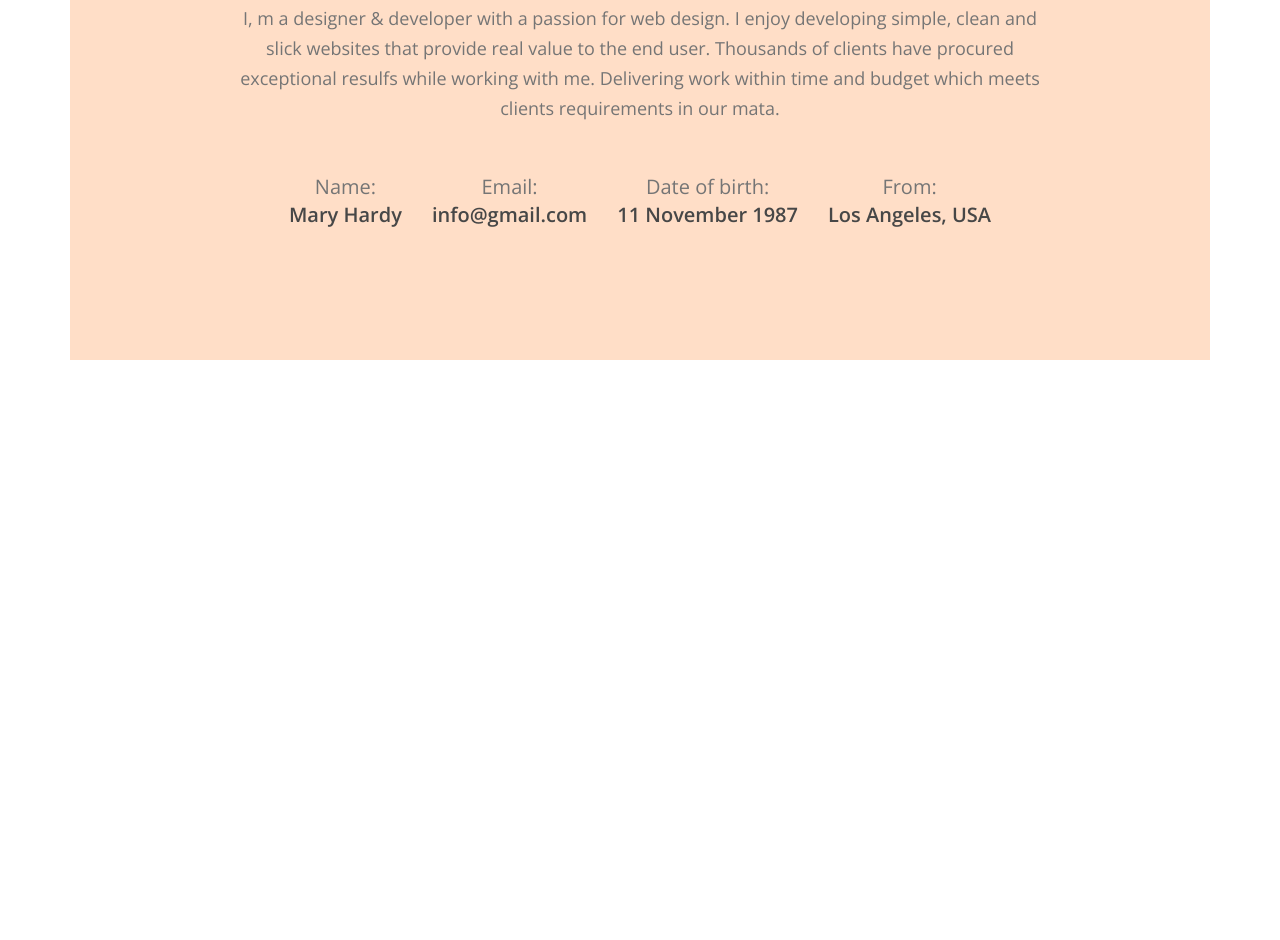
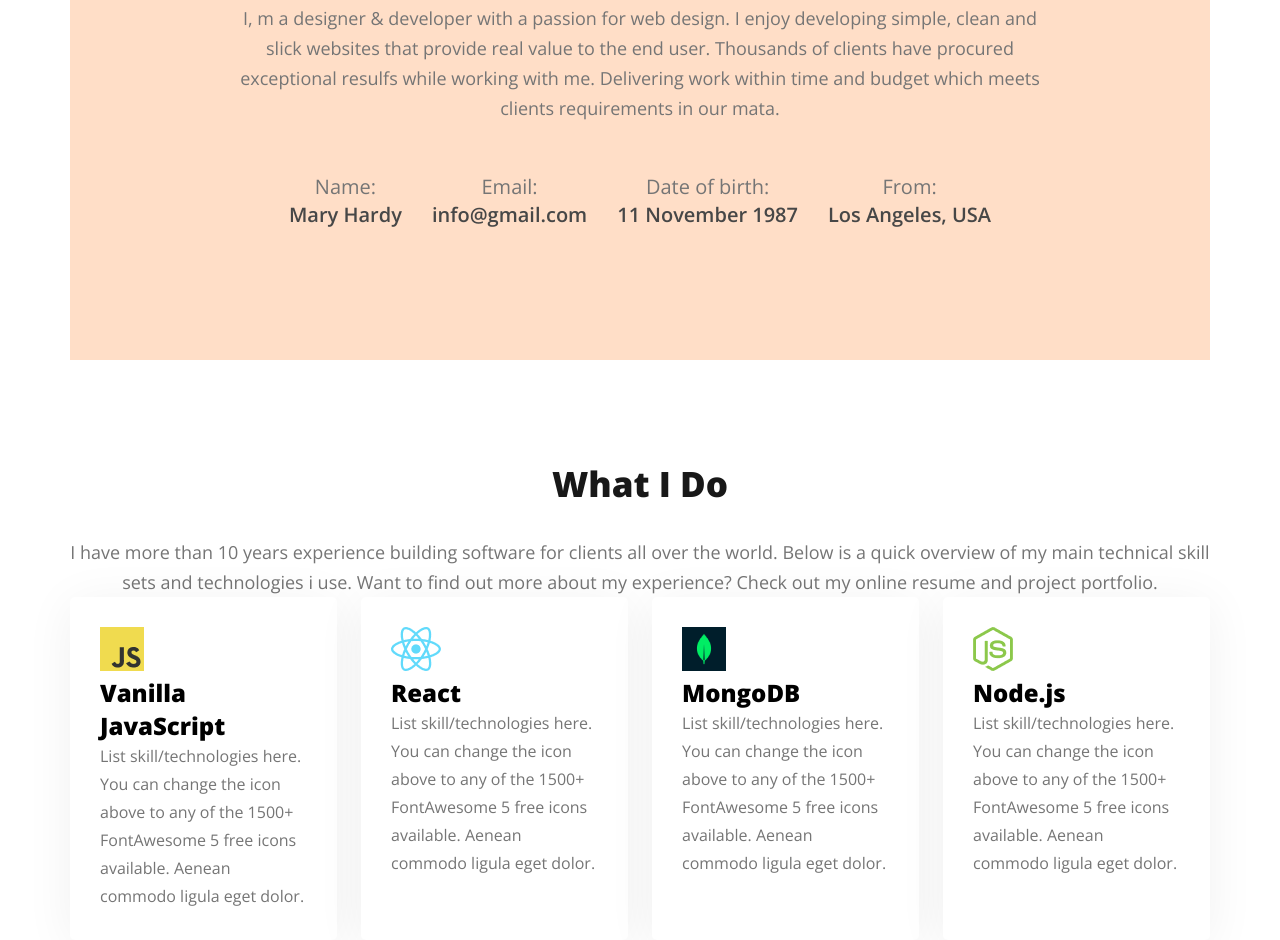
Before and after one commit to nazmul-hossein-nahid/portfolio-website, a plain HTML site: page index.html in a window 1280 px wide. Shown: the part 1173-2113 px from the top of the page. Before the commit the page ends 1533 px from the top, so only its background shows below. Drawn offline with nearby package versions, Linux system fonts and the light colour scheme.

Commit message:
added skills item

```diff
--- a/index.html
+++ b/index.html
@@ -61,8 +61,8 @@
         <!-- About section here -->
         <section class="about-area">
             <div class="about">
-                <h2 class="about-titel">About Me</h2>
-                <p class="about-descreption">I, m a designer & developer with a passion for web design. I enjoy
+                <h2 class="titel">About Me</h2>
+                <p class="descreption">I, m a designer & developer with a passion for web design. I enjoy
                     developing simple, clean and slick websites that provide real value to the end user. Thousands of
                     clients have procured exceptional resulfs while working with me. Delivering work within time and
                     budget which meets clients requirements in our mata.</p>
@@ -87,6 +87,41 @@
             </div>
         </section>
 
+        <!-- What i do section -->
+        <section class="what-i-do">
+            <div class="what">
+                <h2 class="titel">What I Do</h2>
+                <p class="descreption">I have more than 10 years experience building software for clients all over the world. Below is a quick overview of my main technical skill sets and technologies i use. Want to find out more about my experience? Check out my online resume and project portfolio.</p>
+
+                <div class="skills">
+                    <div class="skils-item">
+                        <img src="images/icons/js.png" alt="">
+                        <h2 class="item-titel">Vanilla JavaScript</h2>
+                        <p class="item-desc">List skill/technologies here. You can change the icon above to any of the 1500+ FontAwesome 5 free icons available. Aenean commodo ligula eget dolor.</p>
+                    </div>
+                    <div class="skils-item">
+                        <img src="images/icons/react.png" alt="">
+                        <h2 class="item-titel">React</h2>
+                        <p class="item-desc">List skill/technologies here. You can change the icon above to any of the 1500+ FontAwesome 5 free icons available. Aenean commodo ligula eget dolor.</p>
+                    </div>
+                    <div class="skils-item">
+                        <img src="images/icons/mongo.png" alt="">
+                        <h2 class="item-titel">MongoDB</h2>
+                        <p class="item-desc">List skill/technologies here. You can change the icon above to any of the 1500+ FontAwesome 5 free icons available. Aenean commodo ligula eget dolor.</p>
+                    </div>
+                    <div class="skils-item">
+                        <img src="images/icons/nodejs.png" alt="">
+                        <h2 class="item-titel">Node.js</h2>
+                        <p class="item-desc">List skill/technologies here. You can change the icon above to any of the 1500+ FontAwesome 5 free icons available. Aenean commodo ligula eget dolor.</p>
+                    </div>
+
+                </div>
+
+            </div>
+
+
+        </section>
+
     </main>
 </body>
 
--- a/styles/index.css
+++ b/styles/index.css
@@ -17,6 +17,22 @@ body {
     border-radius: 5px;
     background-color: #FD6E0A;
     border: 0px;
+}
+
+.titel {
+    color: #181818;
+    text-align: center;
+    font-size: 35px;
+    font-weight: 700;
+    margin-bottom: 30px;
+}
+
+.descreption {
+    color: #757575;
+    text-align: center;
+    font-size: 18px;
+    font-weight: 400;
+    line-height: 30px;
 }
 
 /* nav related css start */
@@ -163,22 +179,6 @@ body {
     padding: 130px 160px;
 }
 
-.about-titel {
-    color: #181818;
-    text-align: center;
-    font-size: 35px;
-    font-weight: 700;
-    margin-bottom: 30px;
-}
-
-.about-descreption {
-    color: #757575;
-    text-align: center;
-    font-size: 18px;
-    font-weight: 400;
-    line-height: 30px;
-}
-
 .about-info {
     display: flex;
     justify-content: center;
@@ -191,10 +191,43 @@ body {
     font-size: 20px;
     font-weight: 400;
 }
-.info-desc{
+
+.info-desc {
     color: #474747;
     font-size: 20px;
     font-style: normal;
     font-weight: 600;
     line-height: 30px;
 }
+
+/* what i do section css stsrt */
+
+.what-i-do {
+    margin-top: 100px;
+
+}
+
+.what {
+    margin: 0 auto;
+    max-width: 1140px;
+}
+
+.skills {
+    display: flex;
+    gap: 24px;
+    justify-content: space-between;
+}
+
+.skils-item {
+    border-radius: 5px;
+    background: #FFF;
+    box-shadow: 0px 6px 50px 0px rgba(0, 0, 0, 0.06);
+    padding: 30px;
+}
+
+.item-desc {
+    color:#757575;
+    font-size: 16px;
+    font-weight: 400;
+    line-height: 28px;
+}
```
